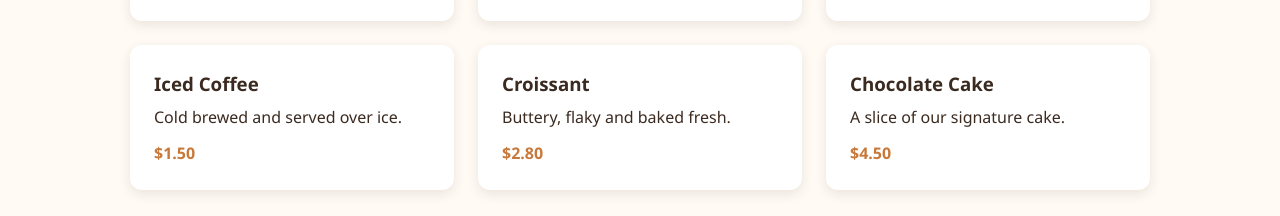
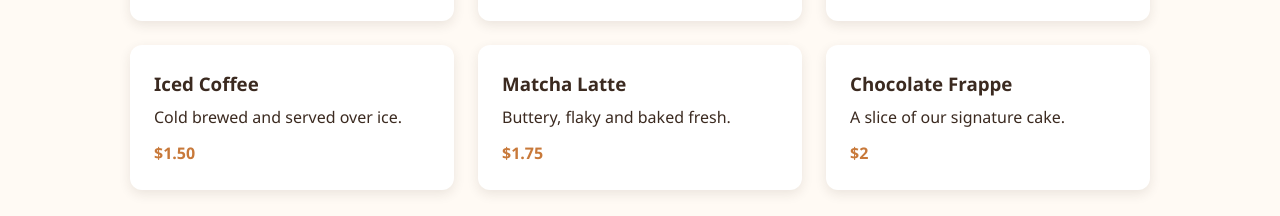
Before and after one commit to rathanakong98/rkcafe, a plain HTML site: page index.html in a window 1280 px wide. Shown: the part 1017-1233 px from the top of the page. Drawn offline with Linux system fonts and the light colour scheme.

Commit message:
Update index.html

```diff
--- a/index.html
+++ b/index.html
@@ -53,14 +53,14 @@
         <span class="price">$1.50</span>
       </div>
       <div class="card">
-        <h3>Croissant</h3>
+        <h3>Matcha Latte</h3>
         <p>Buttery, flaky and baked fresh.</p>
-        <span class="price">$2.80</span>
+        <span class="price">$1.75</span>
       </div>
       <div class="card">
-        <h3>Chocolate Cake</h3>
+        <h3>Chocolate Frappe</h3>
         <p>A slice of our signature cake.</p>
-        <span class="price">$4.50</span>
+        <span class="price">$2</span>
       </div>
     </div>
   </section>
```
